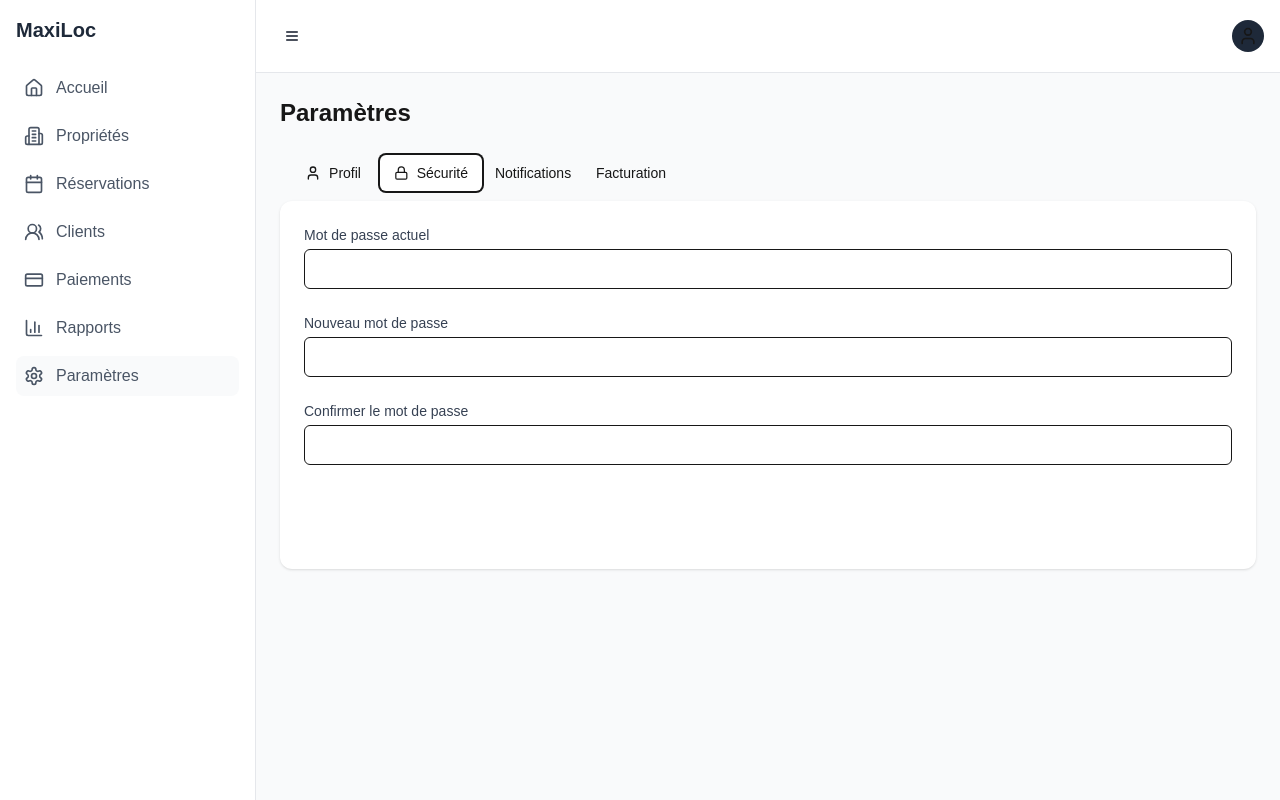
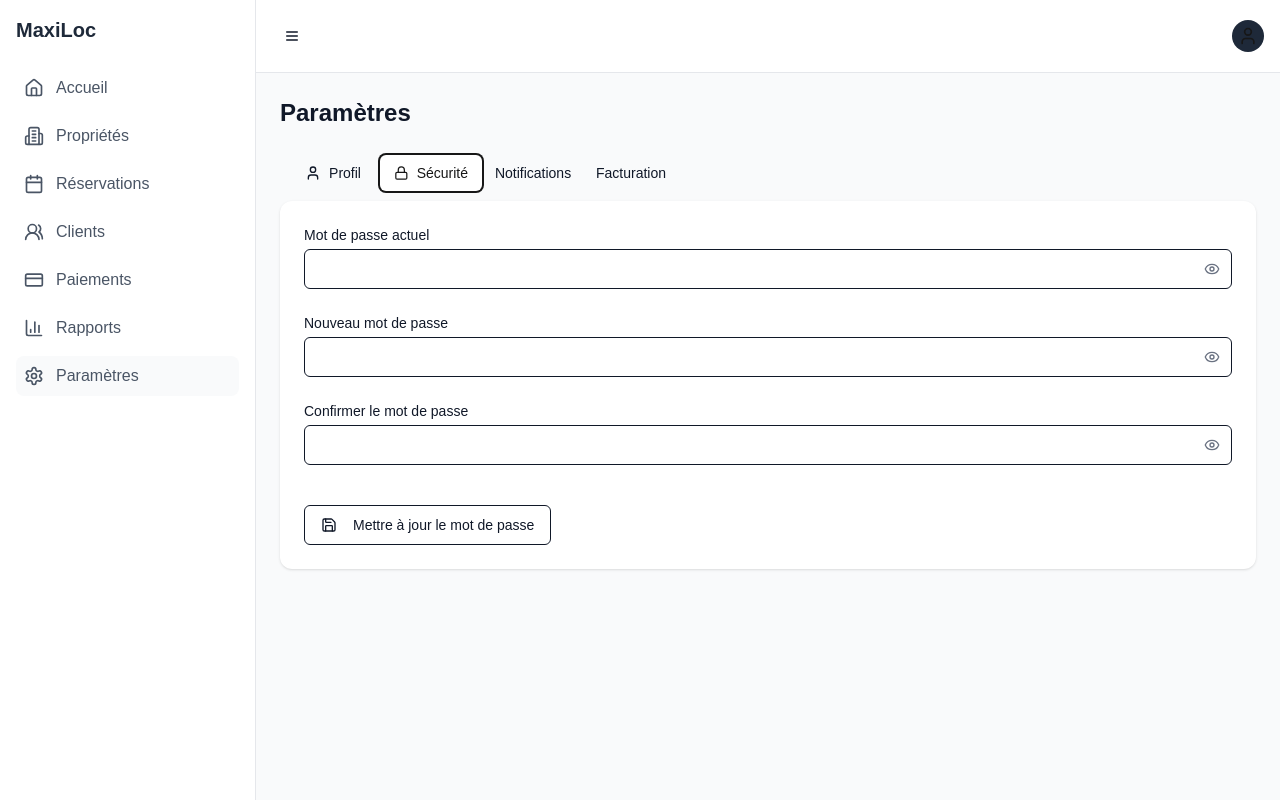
Before and after one commit to CHANG-Toma/maxi-loc, a Next.js app: page /dashboard/parametres in a window 1280 px wide. Both pictures are taken after a click on the tab "Sécurité". Built offline with nearby package versions, Linux system fonts and the light colour scheme.

Commit message:
fix(parametres/page): ux/ui

```diff
--- a/src/app/dashboard/parametres/page.tsx
+++ b/src/app/dashboard/parametres/page.tsx
@@ -1,8 +1,8 @@
 "use client"
 
 import { useState } from "react";
-import { motion } from "framer-motion";
-import { Save, User, Lock, Bell, Globe, CreditCard } from "lucide-react";
+import { motion, AnimatePresence } from "framer-motion";
+import { Save, User, Lock, Bell, Globe, CreditCard, Eye, EyeOff } from "lucide-react";
 import { Button } from "../../../components/ui/button";
 import { Input } from "../../../components/ui/input";
 import { Switch } from "../../../components/ui/switch";
@@ -10,6 +10,7 @@ import { Tabs, TabsContent, TabsList, TabsTrigger } from "../../../components/ui
 import Dashboard from "../page";
 
 export default function SettingsPage() {
+  // Récupérer les données du profil de l'utilisateur de la base de données ici
   const [profile, setProfile] = useState({
     firstName: "Jean",
     lastName: "Dupont",
@@ -17,20 +18,52 @@ export default function SettingsPage() {
     phone: "+33 6 12 34 56 78",
   });
 
-  const handleProfileChange = (e) => {
+  // Fonction pour mettre à jour le profil de l'utilisateur
+  const handleProfileChange = (e: React.ChangeEvent<HTMLInputElement>) => {
     const { name, value } = e.target;
     setProfile(prev => ({ ...prev, [name]: value }));
+  };
+
+  // Add state for switch values
+  const [notifications, setNotifications] = useState({
+    newBookings: true,
+    payments: true,
+    messages: true,
+    systemUpdates: true
+  });
+
+  // Handle switch toggle
+  const handleSwitchToggle = (name: string) => {
+    setNotifications(prev => ({
+      ...prev,
+      [name]: !prev[name as keyof typeof prev]
+    }));
+  };
+
+  // Ajoutez un état pour la visibilité des mots de passe
+  const [passwordVisibility, setPasswordVisibility] = useState({
+    currentPassword: false,
+    newPassword: false,
+    confirmPassword: false
+  });
+
+  // Fonction pour basculer la visibilité d'un champ de mot de passe
+  const togglePasswordVisibility = (field: keyof typeof passwordVisibility) => {
+    setPasswordVisibility(prev => ({
+      ...prev,
+      [field]: !prev[field]
+    }));
   };
 
   return (
     <Dashboard>
       <div className="space-y-6">
         <div className="flex justify-between items-center">
-          <h2 className="text-2xl font-bold">Paramètres</h2>
+          <h2 className="text-2xl font-bold text-gray-900">Paramètres</h2>
         </div>
 
         <Tabs defaultValue="profile" className="w-full">
-          <TabsList className="grid w-full grid-cols-4 lg:w-[400px]">
+          <TabsList className="grid w-full grid-cols-4 lg:w-[400px] text-gray-900">
             <TabsTrigger value="profile" className="flex items-center gap-2">
               <User className="w-4 h-4" /> Profil
             </TabsTrigger>
@@ -54,7 +87,7 @@ export default function SettingsPage() {
               <div className="space-y-6">
                 <div className="flex flex-col space-y-4 sm:flex-row sm:space-x-4 sm:space-y-0">
                   <div className="w-full sm:w-1/2">
-                    <label htmlFor="firstName" className="block text-sm font-medium text-gray-700 mb-1">
+                    <label htmlFor="firstName" className="block text-sm font-medium text-gray-900 mb-1">
                       Prénom
                     </label>
                     <Input
@@ -62,10 +95,11 @@ export default function SettingsPage() {
                       name="firstName"
                       value={profile.firstName}
                       onChange={handleProfileChange}
+                      className="text-gray-900 bg-white"
                     />
                   </div>
                   <div className="w-full sm:w-1/2">
-                    <label htmlFor="lastName" className="block text-sm font-medium text-gray-700 mb-1">
+                    <label htmlFor="lastName" className="block text-sm font-medium text-gray-900 mb-1">
                       Nom
                     </label>
                     <Input
@@ -73,12 +107,13 @@ export default function SettingsPage() {
                       name="lastName"
                       value={profile.lastName}
                       onChange={handleProfileChange}
+                      className="text-gray-900 bg-white"
                     />
                   </div>
                 </div>
 
                 <div>
-                  <label htmlFor="email" className="block text-sm font-medium text-gray-700 mb-1">
+                  <label htmlFor="email" className="block text-sm font-medium text-gray-900 mb-1">
                     Email
                   </label>
                   <Input
@@ -87,11 +122,12 @@ export default function SettingsPage() {
                     type="email"
                     value={profile.email}
                     onChange={handleProfileChange}
+                    className="text-gray-900 bg-white"
                   />
                 </div>
 
                 <div>
-                  <label htmlFor="phone" className="block text-sm font-medium text-gray-700 mb-1">
+                    <label htmlFor="phone" className="block text-sm font-medium text-gray-900 mb-1">
                     Téléphone
                   </label>
                   <Input
@@ -99,11 +135,12 @@ export default function SettingsPage() {
                     name="phone"
                     value={profile.phone}
                     onChange={handleProfileChange}
+                    className="text-gray-900 bg-white"
                   />
                 </div>
 
                 <div className="pt-4">
-                  <Button className="bg-primary text-white">
+                  <Button className="bg-primary text-gray-900 border hover:bg-primary/90 cursor-pointer">
                     <Save className="w-4 h-4 mr-2" /> Enregistrer les modifications
                   </Button>
                 </div>
@@ -118,41 +155,83 @@ export default function SettingsPage() {
               className="bg-white p-6 rounded-xl shadow-sm"
             >
               <div className="space-y-6">
-                <div>
-                  <label htmlFor="currentPassword" className="block text-sm font-medium text-gray-700 mb-1">
+                <div className="relative">
+                  <label htmlFor="currentPassword" className="block text-sm font-medium text-gray-900 mb-1">
                     Mot de passe actuel
                   </label>
+                  <div className="relative">
                     <Input
                       id="currentPassword"
                       name="currentPassword"
-                    type="password"
+                      type={passwordVisibility.currentPassword ? "text" : "password"}
+                      className="text-gray-900 bg-white pr-10"
                     />
+                    <button
+                      type="button"
+                      onClick={() => togglePasswordVisibility('currentPassword')}
+                      className="absolute right-3 top-1/2 -translate-y-1/2 text-gray-500 hover:text-gray-900"
+                    >
+                      {passwordVisibility.currentPassword ? (
+                        <EyeOff className="h-4 w-4" />
+                      ) : (
+                        <Eye className="h-4 w-4" />
+                      )}
+                    </button>
+                  </div>
                 </div>
 
-                <div>
-                  <label htmlFor="newPassword" className="block text-sm font-medium text-gray-700 mb-1">
+                <div className="relative">
+                  <label htmlFor="newPassword" className="block text-sm font-medium text-gray-900 mb-1">
                     Nouveau mot de passe
                   </label>
+                  <div className="relative">
                     <Input
                       id="newPassword"
                       name="newPassword"
-                    type="password"
+                      type={passwordVisibility.newPassword ? "text" : "password"}
+                      className="text-gray-900 bg-white pr-10"
                     />
+                    <button
+                      type="button"
+                      onClick={() => togglePasswordVisibility('newPassword')}
+                      className="absolute right-3 top-1/2 -translate-y-1/2 text-gray-500 hover:text-gray-900"
+                    >
+                      {passwordVisibility.newPassword ? (
+                        <EyeOff className="h-4 w-4" />
+                      ) : (
+                        <Eye className="h-4 w-4" />
+                      )}
+                    </button>
+                  </div>
                 </div>
 
-                <div>
-                  <label htmlFor="confirmPassword" className="block text-sm font-medium text-gray-700 mb-1">
+                <div className="relative">
+                  <label htmlFor="confirmPassword" className="block text-sm font-medium text-gray-900 mb-1">
                     Confirmer le mot de passe
                   </label>
+                  <div className="relative">
                     <Input
                       id="confirmPassword"
                       name="confirmPassword"
-                    type="password"
+                      type={passwordVisibility.confirmPassword ? "text" : "password"}
+                      className="text-gray-900 bg-white pr-10"
                     />
+                    <button
+                      type="button"
+                      onClick={() => togglePasswordVisibility('confirmPassword')}
+                      className="absolute right-3 top-1/2 -translate-y-1/2 text-gray-500 hover:text-gray-900"
+                    >
+                      {passwordVisibility.confirmPassword ? (
+                        <EyeOff className="h-4 w-4" />
+                      ) : (
+                        <Eye className="h-4 w-4" />
+                      )}
+                    </button>
+                  </div>
                 </div>
 
                 <div className="pt-4">
-                  <Button className="bg-primary text-white">
+                  <Button className="bg-primary text-gray-900 border hover:bg-primary/90 cursor-pointer">
                     <Save className="w-4 h-4 mr-2" /> Mettre à jour le mot de passe
                   </Button>
                 </div>
@@ -172,7 +251,11 @@ export default function SettingsPage() {
                     <h3 className="text-sm font-medium text-gray-900">Nouvelles réservations</h3>
                     <p className="text-sm text-gray-500">Recevoir des notifications pour les nouvelles réservations</p>
                   </div>
-                  <Switch defaultChecked />
+                  <Switch
+                    checked={notifications.newBookings}
+                    onCheckedChange={() => handleSwitchToggle('newBookings')}
+                    className="bg-gray-200 data-[state=checked]:bg-green-500 transition-colors duration-200"
+                  />
                 </div>
 
                 <div className="flex items-center justify-between">
@@ -180,7 +263,11 @@ export default function SettingsPage() {
                     <h3 className="text-sm font-medium text-gray-900">Paiements</h3>
                     <p className="text-sm text-gray-500">Recevoir des notifications pour les nouveaux paiements</p>
                   </div>
-                  <Switch defaultChecked />
+                  <Switch
+                    checked={notifications.payments}
+                    onCheckedChange={() => handleSwitchToggle('payments')}
+                    className="bg-gray-200 data-[state=checked]:bg-green-500 transition-colors duration-200"
+                  />
                 </div>
 
                 <div className="flex items-center justify-between">
@@ -188,7 +275,11 @@ export default function SettingsPage() {
                     <h3 className="text-sm font-medium text-gray-900">Messages</h3>
                     <p className="text-sm text-gray-500">Recevoir des notifications pour les nouveaux messages</p>
                   </div>
-                  <Switch defaultChecked />
+                  <Switch
+                    checked={notifications.messages}
+                    onCheckedChange={() => handleSwitchToggle('messages')}
+                    className="bg-gray-200 data-[state=checked]:bg-green-500 transition-colors duration-200"
+                  />
                 </div>
 
                 <div className="flex items-center justify-between">
@@ -196,11 +287,15 @@ export default function SettingsPage() {
                     <h3 className="text-sm font-medium text-gray-900">Mises à jour du système</h3>
                     <p className="text-sm text-gray-500">Recevoir des notifications pour les mises à jour du système</p>
                   </div>
-                  <Switch />
+                  <Switch
+                    checked={notifications.systemUpdates}
+                    onCheckedChange={() => handleSwitchToggle('systemUpdates')}
+                    className="bg-gray-200 data-[state=checked]:bg-green-500 transition-colors duration-200"
+                  />
                 </div>
 
                 <div className="pt-4">
-                  <Button className="bg-primary text-white">
+                  <Button className="bg-primary text-gray-900 border hover:bg-primary/90 cursor-pointer">
                     <Save className="w-4 h-4 mr-2" /> Enregistrer les préférences
                   </Button>
                 </div>
@@ -220,7 +315,7 @@ export default function SettingsPage() {
                   <div className="mt-2 p-4 bg-gray-50 rounded-lg">
                     <div className="flex justify-between items-center">
                       <div>
-                        <p className="text-lg font-bold">Plan Professionnel</p>
+                        <p className="text-lg font-bold text-gray-900">Plan Professionnel</p>
                         <p className="text-sm text-gray-500">49€ / mois</p>
                       </div>
                       <Button variant="outline">Changer de plan</Button>
@@ -234,7 +329,7 @@ export default function SettingsPage() {
                     <div className="flex justify-between items-center">
                       <div className="flex items-center">
                         <CreditCard className="w-5 h-5 mr-2 text-gray-400" />
-                        <p className="text-sm">Visa se terminant par 4242</p>
+                        <p className="text-sm text-gray-900">Visa se terminant par 4242</p>
                       </div>
                       <Button variant="outline">Modifier</Button>
                     </div>
@@ -264,7 +359,7 @@ export default function SettingsPage() {
                         </thead>
                         <tbody className="bg-white divide-y divide-gray-200">
                           <tr>
-                            <td className="px-6 py-4 whitespace-nowrap text-sm text-gray-500">
+                            <td className="px-6 py-4 whitespace-nowrap text-sm text-gray-800">
                               01 Mars 2024
                             </td>
                             <td className="px-6 py-4 whitespace-nowrap text-sm font-medium text-gray-900">
@@ -276,13 +371,13 @@ export default function SettingsPage() {
                               </span>
                             </td>
                             <td className="px-6 py-4 whitespace-nowrap text-right text-sm font-medium">
-                              <a href="#" className="text-primary hover:text-primary/80">
+                              <a href="#" className="text-gray-900 hover:text-gray-900/80">
                                 Télécharger
                               </a>
                             </td>
                           </tr>
                           <tr>
-                            <td className="px-6 py-4 whitespace-nowrap text-sm text-gray-500">
+                            <td className="px-6 py-4 whitespace-nowrap text-sm text-gray-800">
                               01 Février 2024
                             </td>
                             <td className="px-6 py-4 whitespace-nowrap text-sm font-medium text-gray-900">
@@ -294,7 +389,7 @@ export default function SettingsPage() {
                               </span>
                             </td>
                             <td className="px-6 py-4 whitespace-nowrap text-right text-sm font-medium">
-                              <a href="#" className="text-primary hover:text-primary/80">
+                              <a href="#" className="text-gray-900 hover:text-gray-900/80">
                                 Télécharger
                               </a>
                             </td>
```
Lines whose indentation alone changed are shown as unchanged.
